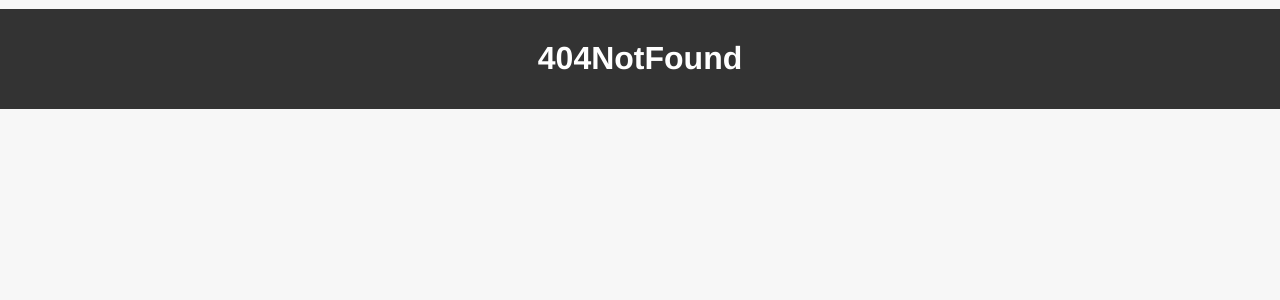
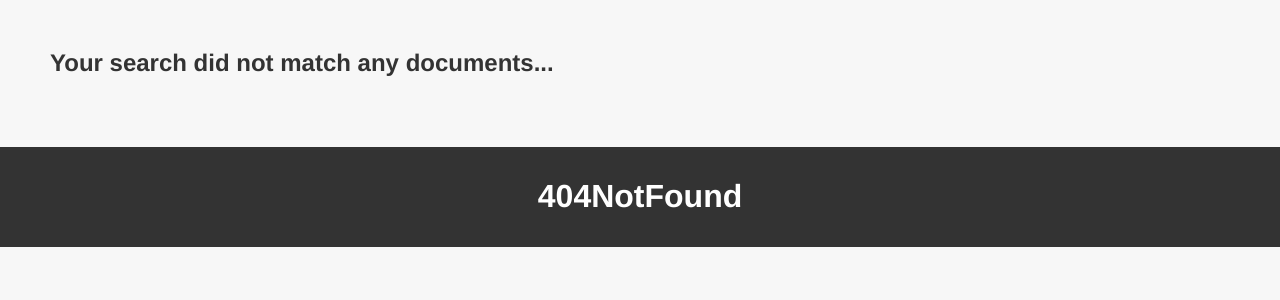
Before and after one commit to csci5117s24/project-1-404notfound, a Flask app: page /search in a window 1280 px wide. Shown: the part 91-391 px from the top of the page. Run offline with Flask 3, Linux system fonts and the light colour scheme; data that the repository does not hold is empty; some libraries are stand-ins or nearby versions; some web fonts are replaced.

Commit message:
Show no search result text when there is no search result

```diff
--- a/templates/home.html
+++ b/templates/home.html
@@ -20,6 +20,11 @@
       {% endfor %}
     </div>
   </div>
+  {% else %}
+  <div class="scrollable-row">
+    <h2>Your search did not match any documents...</h2>
+  </div>
+
   {% endif %}
 {% endfor %}
 {% endblock %}
```
